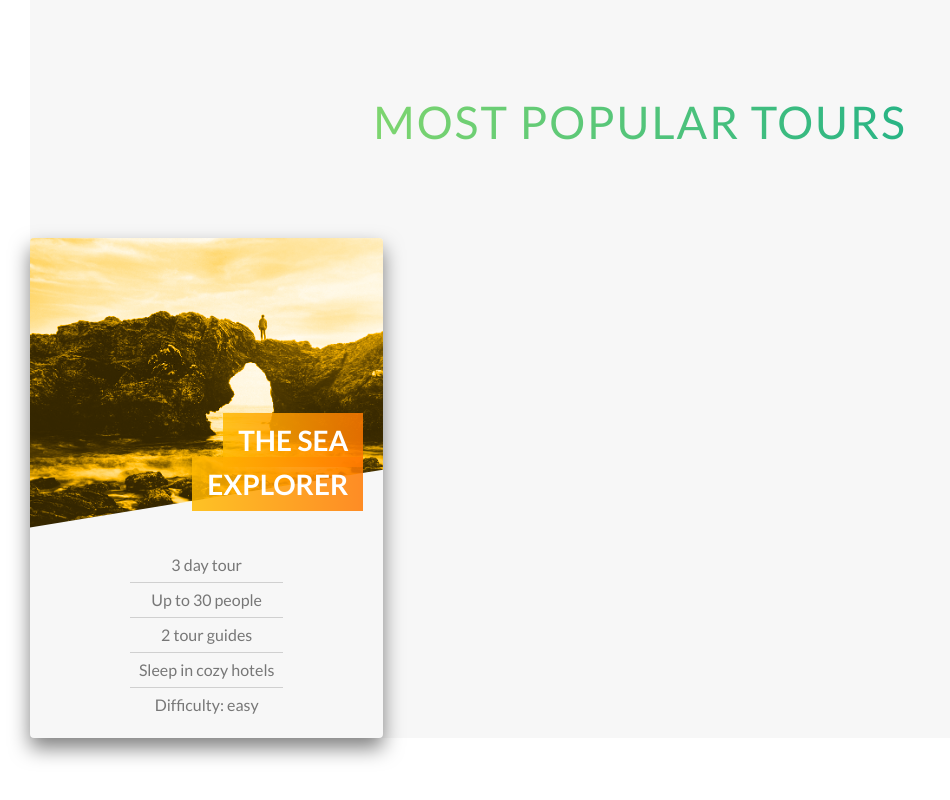
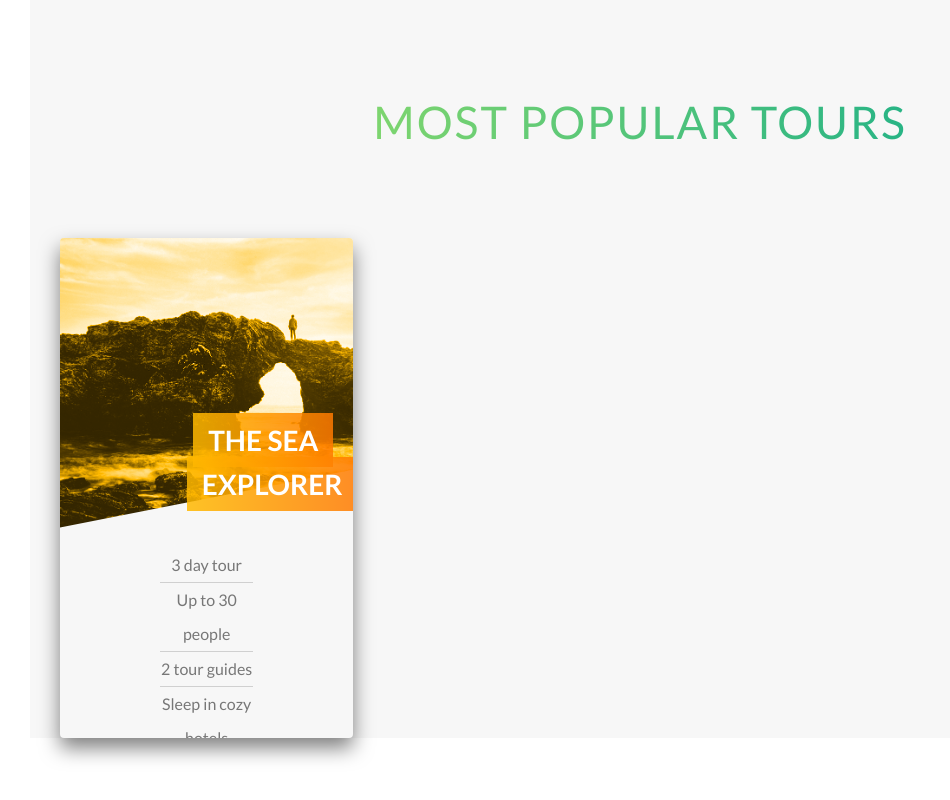
Before and after one commit to dat-truong196nt/Natours, a React (Create React App) app: page / in a window 1280 px wide. Shown: the part 2140-2940 px from the top of the page, without its empty margins (0-950 px from the left). Built offline with nearby package versions, Linux system fonts and the light colour scheme.

Commit message:
feat: add-card-back

```diff
--- a/src/Components/Card.jsx
+++ b/src/Components/Card.jsx
@@ -27,8 +27,14 @@ export const CardFlip = ({front, back}) => {
 				</div>
 			</div>
 			<div className="cardflip__side cardflip__side--back">
-				<div className="cardflip-back__price">{`$${back.price}`}</div>
-				<div className="btn btn--primary">book now</div>
+				<div className="cardflip__cta">
+					<div className="cardflip__price-box">
+						<p className="cardflip__price-only">Only</p>
+						<div className="cardflip__price-value">{`$${back.price}`}</div>
+					</div>
+					<a href="##" className="btn btn--white">book now</a>
+				</div>
+
 			</div>
 		</div>
 	)
--- a/src/Components/Category.jsx
+++ b/src/Components/Category.jsx
@@ -13,7 +13,7 @@ export const Category = () => (
 						heading: 'the sea explorer',
 						info: {day: 3, slot: 30, guide: 2, sleep: 'cozy hotels', rank: 'easy'}
 					}}
-					back={{price: 20}}
+					back={{price: 297}}
 				/>
 			</div>
 			<div className="col-1-3">
--- a/src/assets/scss/components/_button.scss
+++ b/src/assets/scss/components/_button.scss
@@ -74,4 +74,12 @@
 			box-shadow: 0 .5rem 1rem rgba($color-black, .15);
 		}
 	}
+
+	&--white {
+		&, &::after {
+			color: $color-grey-dark;
+			background-color: white;
+			font-size: 1.6rem;
+		}
+	}
 }
--- a/src/assets/scss/components/_card.scss
+++ b/src/assets/scss/components/_card.scss
@@ -30,6 +30,7 @@
 	perspective: 150rem;
 	color: $color-grey-dark;
 	position: relative;
+	margin: 0 3rem;
 
 	&__side {
 		height: 50rem;
@@ -112,4 +113,26 @@
 			}
 		}
 	}
+
+	&__cta {
+		position: absolute;
+		left: 50%;
+		top: 50%;
+		transform: translate(-50%, -50%);
+		color: $color-white;
+		text-align: center;
+	}
+
+	&__price {
+		&-only {
+			text-transform: uppercase;
+			font-weight: 600;
+		}
+
+		&-value {
+			margin-bottom: 5rem;
+			font-weight: 200;
+			font-size: 8rem;
+		}
+	}
 }
```
